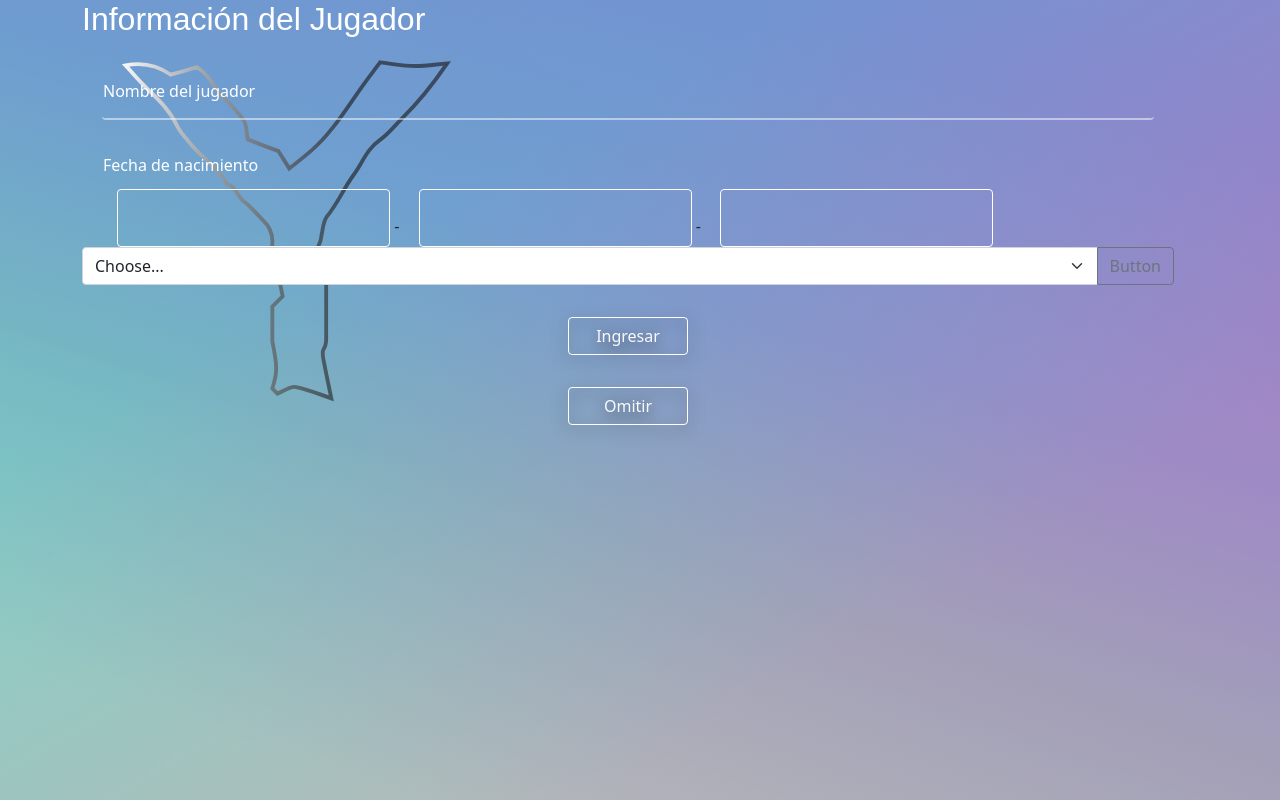
After one commit to pedroGch/pedroGch.github.io, a PHP site: page /jugador.html in a window 1280 px wide. The commit adds this page. Run offline with PHP 8.4, Linux system fonts and the light colour scheme; some web fonts are replaced.

Commit message:
prueba select

```diff
--- a/css/style.css
+++ b/css/style.css
@@ -9,8 +9,9 @@
 
 
 
-h1{
+h1,h2{
     font-family: 'bangn', Arial, sans-serif;
+    color: #fff;
 
 }
 
@@ -58,3 +59,35 @@ label.form-label{
     border: 1px solid  #fff;
     filter: drop-shadow(0px 4px 8px rgba(0, 0, 0, 0.7));
 }
+/**/
+main.del-jugador{
+    width: 100vw;
+    height: 100vh;
+    background-image:
+     linear-gradient(204.13deg, rgba(255, 163, 207, 0.21) 5.55%, rgba(219, 130, 204, 0.21) 44.77%, rgba(192, 123, 216, 0.21) 44.78%, rgba(219, 130, 204, 0.21) 44.78%),
+     linear-gradient(149.91deg, rgba(65, 225, 237, 0.34) 29.98%, rgba(236, 136, 196, 0.34) 73.96%),
+     linear-gradient(195.98deg, rgba(80, 10, 228, 0.32) 11.47%, rgba(98, 208, 217, 0.32) 62.88%),
+     linear-gradient(19.62deg, #9BF499 11.12%, rgba(96, 167, 140, 0.940077) 38.31%, #5B94B5 60.76%);
+    background-repeat: no-repeat;
+    background-size: cover;
+  }
+
+  .runa-verdad{
+    width: 100%;
+    height: 100%;
+    background-image: url('./../assets/svg/runa_conocimiento.svg');
+    background-repeat: no-repeat;
+    background-size: contain;
+  }
+
+   .fecha{
+    width: 25% !important;
+    display: inline;
+    border: 1px solid #fff !important;
+    margin-top: 53px;
+    margin-left: 15px;
+  }
+  .fecha::after{
+    content: "-";
+    color:#fff;
+  }
--- /dev/null
+++ b/jugador.html
@@ -0,0 +1,76 @@
+<!DOCTYPE html>
+<html lang="es">
+<head>
+  <meta charset="UTF-8">
+  <meta http-equiv="X-UA-Compatible" content="IE=edge">
+  <meta name="viewport" content="width=device-width, initial-scale=1.0">
+  <title>Hoja de personaje</title>
+  <link href="https://cdn.jsdelivr.net/npm/bootstrap@5.0.2/dist/css/bootstrap.min.css" rel="stylesheet" integrity="sha384-EVSTQN3/azprG1Anm3QDgpJLIm9Nao0Yz1ztcQTwFspd3yD65VohhpuuCOmLASjC" crossorigin="anonymous">
+  <link rel="stylesheet" href="./css/style.css">
+</head>
+<body>
+  <main class="del-jugador">
+    <div class="container">
+
+      <div class="row">
+        <div class="col-12">
+          <h2>Información del Jugador</h2>
+        </div>
+        <div class="col-12 runa-verdad">
+          <div class="row w-100">
+            <div class="form-floating mt-3">
+              <input class="form-control" type="text" autocomplete="off" name="nombre" id="nombre" placeholder="Nombre">
+              <label class="form-label" for="nombre">Nombre del jugador</label>
+            </div>
+            <div class="form-floating mt-3">
+              <label class="form-label" >Fecha de nacimiento</label>
+              <input class="form-control fecha" type="text" autocomplete="off" name="nombre" id="dia">
+              <span>-</span>
+              <input class="form-control fecha" type="text" autocomplete="off" name="nombre" id="mes">
+              <span>-</span>
+              <input class="form-control fecha" type="text" autocomplete="off" name="nombre" id="anio">
+            </div>
+            <div class="input-group">
+              <select class="form-select" id="inputGroupSelect04" aria-label="Example select with button addon">
+                <option selected>Choose...</option>
+                <option value="1">One</option>
+                <option value="2">Two</option>
+                <option value="3">Three</option>
+              </select>
+              <button class="btn btn-outline-secondary" type="button">Button</button>
+            </div>
+            <div class="d-flex justify-content-center mt-3">
+              <input type="submit" value="Ingresar" class="btn bg-verde-principal text-light mt-3 btn-submit">
+            </div>
+            <div class="d-flex justify-content-center mt-3">
+              <input type="submit" value="Omitir" class="btn bg-verde-principal text-light mt-3 btn-submit">
+            </div>
+          </div>
+        </div>
+      </div>
+    </div>
+
+  </main>
+
+  <!-- <button class="boton" data-el="1">boton1</button>
+  <button class="boton" data-el="2">boton2</button>
+  <button class="boton" data-el="3">boton3</button>
+  <button class="boton" data-el="4">boton4</button> -->
+</body>
+<script src="https://cdn.jsdelivr.net/npm/bootstrap@5.0.2/dist/js/bootstrap.bundle.min.js" integrity="sha384-MrcW6ZMFYlzcLA8Nl+NtUVF0sA7MsXsP1UyJoMp4YLEuNSfAP+JcXn/tWtIaxVXM" crossorigin="anonymous"></script>
+<script>
+  function alertar(dato){
+    alert (dato + "tocaste alguno de los botones")
+  }
+  //me traigo a todos los elementos con el documento query selector all y los meto a un array
+  let clases = document.querySelectorAll(".boton");
+
+  //recorro el array y a cada elemento le agrego un addEventListener
+  clases.forEach(element => {
+    //a cada escuchador le digo que escuche click y que ejecute la funcion
+    element.addEventListener('click', event => {
+      alertar(event.target.getAttribute("data-el"))
+    });
+  });
+</script>
+</html>
```
Also changed, not shown: assets/svg/runa_conocimiento.svg (added), 2 other files.
